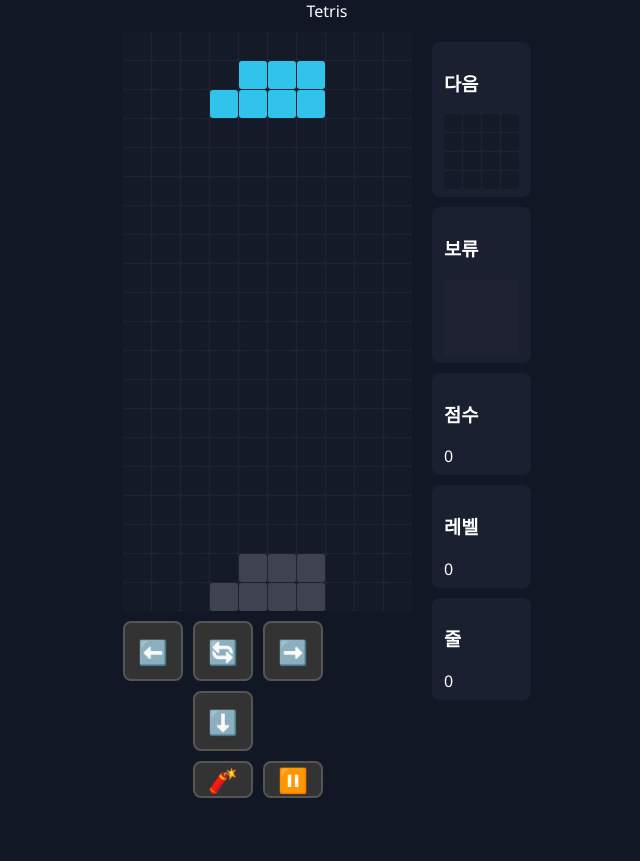
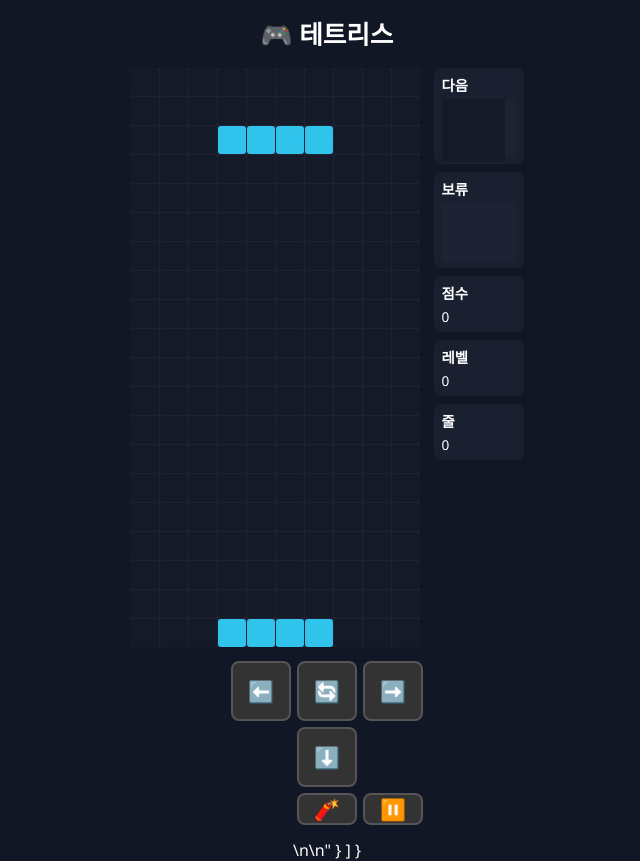
Before and after one commit to austin-mino/Tetris, a plain HTML site: page index.html in a window 1280 px wide. Both pictures are taken after a click on the button "게임 시작". Shown: the whole page, without its empty margins (313-953 px from the left). Before the commit the page ends 800 px from the top, so only its background shows below. Drawn offline with Linux system fonts and the light colour scheme.

Commit message:
Update index.html

```diff
--- a/index.html
+++ b/index.html
@@ -1,87 +1,88 @@
+<!-- Part 1 / 5 : HEAD + 공통 CSS -->
 <!DOCTYPE html>
 <html lang="ko">
 <head>
 <meta charset="UTF-8" />
-  <meta name="viewport" content="width=device-width, initial-scale=1.0" />
-  <title>Tetris 1.1</title>
+<meta name="viewport"
+      content="width=device-width,initial-scale=1.0,maximum-scale=1.0,user-scalable=no" />
+<title>🎮 모바일 테트리스</title>
+
 <style>
-    :root {
-      --bg: #121725;
-      --grid: #1e2233;
-      --cell: 28px;
-      --gap: 1px;
-      --T: #b36be0; --O: #f7d041; --I: #30c3ec;
-      --S: #5ccd6a; --Z: #ef5959; --L: #f69c3c; --J: #5185f7;
+:root{
+  --cell:22px;     /* 모바일 기본 크기 */
+  --gap:1px;
+  --grid:#1e2233;
+  --bg:#121725;
+  /* 블록 색 */
+  --T:#b36be0;--O:#f7d041;--I:#30c3ec;
+  --S:#5ccd6a;--Z:#ef5959;--L:#f69c3c;--J:#5185f7;
 }
-    body {
-      margin: 0;
-      font-family: 'Segoe UI', sans-serif;
-      background: var(--bg);
-      color: #fff;
-      display: flex;
-      flex-direction: column;
-      align-items: center;
+
+/* 공통 레이아웃 */
+*{box-sizing:border-box}
+body{
+  margin:0;font-family:'Segoe UI',sans-serif;
+  background:var(--bg);color:#fff;display:flex;
+  flex-direction:column;align-items:center;
+  user-select:none;-webkit-tap-highlight-color:transparent;
 }
-    #game {
-      display: grid;
-      grid-template-columns: repeat(10, var(--cell));
-      grid-template-rows: repeat(20, var(--cell));
-      gap: var(--gap);
-      background: var(--grid);
-    }
-    .cell {
-      width: var(--cell);
-      height: var(--cell);
-      background: #151a28;
-      border-radius: 3px;
-    }
-    .ghost { background: rgba(255,255,255,0.15); }
-    .T { background: var(--T); } .O { background: var(--O); } .I { background: var(--I); }
-    .S { background: var(--S); } .Z { background: var(--Z); } .L { background: var(--L); } .J { background: var(--J); }
-    #controls {
-      display: grid;
-      grid-template-columns: repeat(3, 60px);
-      grid-template-rows: repeat(2, 60px);
-      gap: 10px;
-      margin-top: 10px;
-    }
-    .btn {
-      background: #333;
-      border: 2px solid #555;
-      border-radius: 8px;
-      display: flex;
-      align-items: center;
-      justify-content: center;
-      font-size: 1.5rem;
-      color: white;
-    }
-    .panel {
-      background: #1b2031;
-      border-radius: 8px;
-      padding: 8px 12px;
-      margin-top: 10px;
-    }
-    .mini {
-      display: grid;
-      grid-template-columns: repeat(4, 18px);
-      grid-template-rows: repeat(4, 18px);
-      gap: 1px;
-      background: var(--grid);
-    }
-    .mini div {
-      width: 18px;
-      height: 18px;
-      background: #151a28;
+h1{margin:14px 0 6px;font-size:1.6rem}
+#start{padding:10px 20px;border:none;border-radius:6px;
+  background:#4caf50;font-size:1rem;color:#fff;margin-top:6px}
+
+#wrapper{display:none;gap:14px;margin-top:10px}
+#board{display:grid;gap:var(--gap);background:var(--grid)}
+.cell{width:var(--cell);height:var(--cell);background:#151a28;border-radius:3px}
+.ghost{background:rgba(255,255,255,.15)}
+
+.T{background:var(--T)}.O{background:var(--O)}.I{background:var(--I)}
+.S{background:var(--S)}.Z{background:var(--Z)}.L{background:var(--L)}.J{background:var(--J)}
+
+#side{display:flex;flex-direction:column;gap:8px;font-size:.85rem}
+.panel{background:#1b2031;border-radius:8px;padding:6px 8px;min-width:90px}
+.panel h3{margin:0 0 4px;font-size:.9rem}
+
+.mini{display:grid;grid-template-columns:repeat(4,14px);
+      grid-template-rows:repeat(4,14px);gap:1px;background:var(--grid)}
+.mini div{width:14px;height:14px;background:#151a28;border-radius:2px}
+
+#controls{display:none;
+  grid-template-columns:repeat(3,50px);grid-template-rows:repeat(2,50px);
+  gap:6px;margin:14px 0}
+.btn{background:#333;border:2px solid #555;border-radius:8px;
+     display:flex;align-items:center;justify-content:center;
+     font-size:1.3rem;color:#fff}
+.btn:active{background:#555}
+
+/* 큰 화면에서 셀 키우기 */
+@media(min-width:600px){
+  :root{--cell:28px}
+  .mini div{width:18px;height:18px}
+  #controls{grid-template-columns:repeat(3,60px);
+            grid-template-rows:repeat(2,60px)}
 }
 </style>
 </head>
+<!-- Part 2 / 5 : BODY 구조 -->
 <body>
-  </h1>Tetris</h1>
+<h1>🎮 테트리스</h1>
 <button id="start">게임 시작</button>
 
-  <div style="display:flex;gap:20px;margin-top:10px">
-    <div>
-      <div id="game"></div>
+<div id="wrapper">
+  <!-- 메인 보드 -->
+  <div id="board"></div>
+
+  <!-- 우측 패널 -->
+  <div id="side">
+    <div class="panel"><h3>다음</h3><div id="next" class="mini"></div></div>
+    <div class="panel"><h3>보류</h3><div id="hold" class="mini"></div></div>
+    <div class="panel"><h3>점수</h3><div id="score">0</div></div>
+    <div class="panel"><h3>레벨</h3><div id="level">1</div></div>
+    <div class="panel"><h3>줄</h3><div id="lines">0</div></div>
+  </div>
+</div>
+
+<!-- 모바일 컨트롤 -->
 <div id="controls">
   <div class="btn" id="left">⬅️</div>
   <div class="btn" id="rotate">🔄</div>
@@ -90,252 +91,174 @@
   <div class="btn" style="grid-column:2/3" id="drop">🧨</div>
   <div class="btn" id="holdBtn">⏸️</div>
 </div>
-    </div>
-    <div>
-      <div class="panel"><h3>다음</h3><div id="next" class="mini"></div></div>
-      <div class="panel"><h3>보류</h3><div id="hold" class="mini"></div></div>
-      <div class="panel"><h3>점수</h3><div id="score">0</div></div>
-      <div class="panel"><h3>레벨</h3><div id="level">1</div></div>
-      <div class="panel"><h3>줄</h3><div id="lines">0</div></div>
-    </div>
-  </div>
-
+<!-- Part 3 / 5 : JS - 상수·초기화 -->
 <script>
-  const game = document.getElementById('game');
-  const ROWS = 20, COLS = 10;
-  let board = [];
-  let currentBlock, nextBlock, holdBlock = null, canHold = true;
-  let score = 0, level = 1, lines = 0;
-  let interval = 1000, timer;
-  const COLORS = { I: 'I', J: 'J', L: 'L', O: 'O', S: 'S', T: 'T', Z: 'Z' };
-
-  const BLOCKS = {
-    I: [[[0,1,2,3],[1,1,1,1],[0,0,0,0],[0,0,0,0]]],
-    J: [[[1,0,0],[1,1,1],[0,0,0]]],
-    L: [[[0,0,1],[1,1,1],[0,0,0]]],
-    O: [[[1,1],[1,1]]],
-    S: [[[0,1,1],[1,1,0],[0,0,0]]],
-    Z: [[[1,1,0],[0,1,1],[0,0,0]]],
-    T: [[[0,1,0],[1,1,1],[0,0,0]]]
+const ROWS=20,COLS=10;
+const COLORS={I:'I',J:'J',L:'L',O:'O',S:'S',T:'T',Z:'Z'};
+const SHAPES={
+ I:[[0,1,2,3],[0,COLS,COLS*2,COLS*3]],
+ O:[[0,1,COLS,COLS+1]],
+ T:[[1,COLS,COLS+1,COLS+2],[1,COLS+1,COLS+2,COLS*2+1],
+    [COLS,COLS+1,COLS+2,COLS*2+1],[1,COLS,COLS+1,COLS*2+1]],
+ S:[[1,2,COLS,COLS+1],[0,COLS,COLS+1,COLS*2+1]],
+ Z:[[0,1,COLS+1,COLS+2],[2,COLS+1,COLS+2,COLS*2+1]],
+ J:[[0,COLS,COLS+1,COLS+2],[1,2,COLS+1,COLS*2+1],
+    [COLS,COLS+1,COLS+2,COLS*2+2],[1,COLS+1,COLS*2,COLS*2+1]],
+ L:[[2,COLS,COLS+1,COLS+2],[1,COLS+1,COLS*2+1,COLS*2+2],
+    [COLS,COLS+1,COLS+2,COLS*2],[0,1,COLS+1,COLS*2+1]]
 };
 
-  function initBoard() {
-    board = Array.from({ length: ROWS }, () => Array(COLS).fill(0));
+let board,cur,nextQ=[],hold=null,canHold=true;
+let score=0,level=1,lines=0,interval=1000,timer,playing=false;
+
+/* DOM */
+const boardEl=document.getElementById('board');
+const nextEl=document.getElementById('next');
+const holdEl=document.getElementById('hold');
+const scoreEl=document.getElementById('score');
+const levelEl=document.getElementById('level');
+const linesEl=document.getElementById('lines');
+  <!-- Part 4 / 5 : JS - 로직 -->
+function initBoard(){
+  board=Array.from({length:ROWS},()=>Array(COLS).fill(0));
+  boardEl.style.gridTemplateColumns=`repeat(${COLS},var(--cell))`;
+  boardEl.style.gridTemplateRows=`repeat(${ROWS},var(--cell))`;
 }
 
-  function drawBoard() {
-    game.innerHTML = '';
-    for (let r = 0; r < ROWS; r++) {
-      for (let c = 0; c < COLS; c++) {
-        const cell = document.createElement('div');
-        cell.className = 'cell';
-        if (board[r][c]) cell.classList.add(COLORS[board[r][c]]);
-        game.appendChild(cell);
-      }
-    }
-    drawBlock(currentBlock);
-    drawGhost();
+function rndType(){return Object.keys(SHAPES)[Math.floor(Math.random()*7)];}
+function refill(){while(nextQ.length<5)nextQ.push(rndType());}
+
+function miniDraw(el,type){
+  el.innerHTML=''; for(let i=0;i<16;i++){el.appendChild(document.createElement('div')).className='cell';}
+  if(!type)return; SHAPES[type][0].forEach(p=>el.children[p].classList.add(COLORS[type]));
 }
 
-  function drawBlock(block) {
-    block.shape.forEach((row, r) => {
-      row.forEach((val, c) => {
-        if (val) {
-          const x = block.col + c;
-          const y = block.row + r;
-          if (y >= 0) game.children[y * COLS + x].classList.add(COLORS[block.type]);
-        }
-      });
+function collision(pos,type,rot){
+  return SHAPES[type][rot].some(o=>{
+    const idx=pos+o,x=idx%COLS,y=idx/COLS|0;
+    return x<0||x>=COLS||y>=ROWS||(y>=0&&board[y][x]);
   });
 }
 
-  function drawGhost() {
-    let ghostY = currentBlock.row;
-    while (!collide(currentBlock, ghostY + 1, currentBlock.col)) ghostY++;
-    currentBlock.shape.forEach((row, r) => {
-      row.forEach((val, c) => {
-        if (val) {
-          const x = currentBlock.col + c;
-          const y = ghostY + r;
-          if (y >= 0) game.children[y * COLS + x].classList.add('ghost');
+function ghostPos(){
+  let p=cur.pos;
+  while(!collision(p+COLS,cur.type,cur.rot))p+=COLS;
+  return p;
 }
+
+function draw(){
+  boardEl.innerHTML='';
+  for(let r=0;r<ROWS;r++)for(let c=0;c<COLS;c++){
+    const d=document.createElement('div');d.className='cell';if(board[r][c])d.classList.add(COLORS[board[r][c]],'frozen');boardEl.appendChild(d);
+  }
+  // 고스트
+  SHAPES[cur.type][cur.rot].forEach(o=>{
+    const idx=ghostPos()+o;if(idx>=0)boardEl.children[idx].classList.add('ghost',COLORS[cur.type]);
   });
+  // 현재
+  SHAPES[cur.type][cur.rot].forEach(o=>{
+    const idx=cur.pos+o;if(idx>=0)boardEl.children[idx].classList.add(COLORS[cur.type],'active');
   });
 }
 
-  function collide(block, newRow, newCol) {
-    return block.shape.some((row, r) =>
-      row.some((val, c) => {
-        if (!val) return false;
-        const x = newCol + c;
-        const y = newRow + r;
-        return x < 0 || x >= COLS || y >= ROWS || (y >= 0 && board[y][x]);
-      })
-    );
-  }
-
-  function merge(block) {
-    block.shape.forEach((row, r) => {
-      row.forEach((val, c) => {
-        if (val) {
-          const x = block.col + c;
-          const y = block.row + r;
-          if (y >= 0) board[y][x] = block.type;
-        }
-      });
+function merge(){
+  SHAPES[cur.type][cur.rot].forEach(o=>{
+    const idx=cur.pos+o;if(idx>=0){const y=idx/COLS|0,x=idx%COLS;board[y][x]=cur.type;}
   });
 }
 
-  function clearLines() {
-    let cleared = 0;
-    board = board.filter(row => {
-      if (row.every(cell => cell)) {
-        cleared++;
-        return false;
-      }
-      return true;
-    });
-    while (board.length < ROWS) board.unshift(Array(COLS).fill(0));
-    if (cleared > 0) {
-      score += [0, 100, 300, 500, 800][cleared];
-      lines += cleared;
-      if (lines >= level * 10) {
-        level++;
-        interval = Math.max(100, 1000 - (level - 1) * 100);
-        startTimer();
-      }
+function clearLines(){
+  let removed=0;
+  board=board.filter(row=>{if(row.every(v=>v)){removed++;return false;}return true;});
+  while(board.length<ROWS)board.unshift(Array(COLS).fill(0));
+  if(removed){
+    score+=[0,100,300,500,800][removed]*level;
+    lines+=removed;
+    if(lines>=level*10){level++;interval=Math.max(100,1000-(level-1)*100);restartTimer();}
     updateHUD();
   }
 }
 
-  function updateHUD() {
-    document.getElementById('score').textContent = score;
-    document.getElementById('level').textContent = level;
-    document.getElementById('lines').textContent = lines;
+function updateHUD(){
+  scoreEl.textContent=score;levelEl.textContent=level;linesEl.textContent=lines;
 }
 
-  function randomBlock() {
-    const types = Object.keys(BLOCKS);
-    const type = types[Math.floor(Math.random() * types.length)];
-    const shape = BLOCKS[type][0].map(row => row.slice());
-    return { type, shape, row: -1, col: 3 };
+function spawn(){
+  cur={type:nextQ.shift(),rot:0,pos:3};
+  refill();miniDraw(nextEl,nextQ[0]);canHold=true;
+  if(collision(cur.pos,cur.type,0))return gameOver();
+  draw();
 }
 
-  function rotate(block) {
-    const N = block.shape.length;
-    const newShape = Array.from({ length: N }, (_, r) =>
-      Array.from({ length: N }, (_, c) => block.shape[N - c - 1][r])
-    );
-    const test = { ...block, shape: newShape };
-    if (!collide(test, block.row, block.col)) block.shape = newShape;
+function move(dx,dy){
+  const p=cur.pos+dx+dy*COLS;
+  if(!collision(p,cur.type,cur.rot)){cur.pos=p;draw();}
+  else if(dy===1){merge();clearLines();spawn();}
 }
 
-  function move(dx, dy) {
-    const test = { ...currentBlock, row: currentBlock.row + dy, col: currentBlock.col + dx };
-    if (!collide(test, test.row, test.col)) {
-      currentBlock.row += dy;
-      currentBlock.col += dx;
-    } else if (dy === 1) {
-      merge(currentBlock);
-      clearLines();
-      spawn();
-    }
+function rotate(){
+  const nr=(cur.rot+1)%SHAPES[cur.type].length;
+  for(const k of [0,-1,1,-2,2])if(!collision(cur.pos+k,cur.type,nr)){cur.pos+=k;cur.rot=nr;draw();break;}
 }
 
-  function drop() {
-    while (!collide(currentBlock, currentBlock.row + 1, currentBlock.col)) {
-      currentBlock.row++;
-      score++;
-    }
-    merge(currentBlock);
-    clearLines();
-    spawn();
-    updateHUD();
+function hardDrop(){
+  while(!collision(cur.pos+COLS,cur.type,cur.rot)){cur.pos+=COLS;score+=2;}
+  merge();clearLines();spawn();updateHUD();
 }
 
-  function hold() {
-    if (!canHold) return;
-    if (!holdBlock) {
-      holdBlock = currentBlock;
-      currentBlock = nextBlock;
-      nextBlock = randomBlock();
-    } else {
-      [currentBlock, holdBlock] = [holdBlock, currentBlock];
+function holdSwap(){
+  if(!canHold)return;
+  [cur.type,hold]=(hold? [hold,cur.type]:[cur.type,cur.type]);
+  cur.rot=0;cur.pos=3;miniDraw(holdEl,hold);canHold=false;
+  if(collision(cur.pos,cur.type,0))return gameOver();
+  draw();
 }
-    currentBlock.row = -1;
-    currentBlock.col = 3;
-    canHold = false;
-    drawMini('hold', holdBlock);
+  <!-- Part 5 / 5 : JS - 이벤트 & 스타트 -->
+function restartTimer(){clearInterval(timer);timer=setInterval(()=>move(0,1),interval);}
+
+function gameOver(){
+  playing=false;clearInterval(timer);
+  alert(`게임 오버! 점수 ${score}`);document.getElementById('start').style.display='block';
+  document.getElementById('wrapper').style.display='none';document.getElementById('controls').style.display='none';
 }
 
-  function drawMini(id, block) {
-    const el = document.getElementById(id);
-    el.innerHTML = '';
-    const cells = [];
-    for (let i = 0; i < 16; i++) {
-      const d = document.createElement('div');
-      d.className = 'cell';
-      el.appendChild(d);
-      cells.push(d);
+function startGame(){
+  score=level=lines=0;interval=1000;updateHUD();
+  initBoard();refill();spawn();restartTimer();
+  document.getElementById('start').style.display='none';
+  document.getElementById('wrapper').style.display='flex';
+  document.getElementById('controls').style.display='grid';playing=true;
 }
-    if (!block) return;
-    block.shape.forEach((row, r) => {
-      row.forEach((val, c) => {
-        if (val) cells[r * 4 + c].classList.add(COLORS[block.type]);
+
+/* 버튼 & 키보드 */
+document.getElementById('start').onclick=startGame;
+['left','right','down','rotate','drop','holdBtn'].forEach(id=>{
+  document.getElementById(id).addEventListener('click',()=>{
+    if(!playing)return;
+    if(id==='left')move(-1,0);
+    else if(id==='right')move(1,0);
+    else if(id==='down')move(0,1);
+    else if(id==='rotate')rotate();
+    else if(id==='drop')hardDrop();
+    else if(id==='holdBtn')holdSwap();
   });
 });
+document.addEventListener('keydown',e=>{
+  if(!playing)return;
+  if(e.key==='ArrowLeft')move(-1,0);
+  else if(e.key==='ArrowRight')move(1,0);
+  else if(e.key==='ArrowDown')move(0,1);
+  else if(e.key==='ArrowUp')rotate();
+  else if(e.key===' ')hardDrop();
+  else if(e.key==='c'||e.key==='C'||e.key==='Shift')holdSwap();
+});
+
+/* 최초 셀 구성 */
+initBoard(); /* 빈판 그려놓기 */
+for(let r=0;r<ROWS;r++)for(let c=0;c<COLS;c++){
+  const d=document.createElement('div');d.className='cell';boardEl.appendChild(d);
 }
-
-  function spawn() {
-    currentBlock = nextBlock;
-    currentBlock.row = -1;
-    currentBlock.col = 3;
-    nextBlock = randomBlock();
-    canHold = true;
-    drawMini('next', nextBlock);
-    if (collide(currentBlock, currentBlock.row, currentBlock.col)) {
-      alert('게임 오버!');
-      startBtn.style.display = 'block';
-      clearInterval(timer);
+</script>\n</body>\n</html>"
     }
+  ]
 }
-
-  function startTimer() {
-    clearInterval(timer);
-    timer = setInterval(() => {
-      move(0, 1);
-      drawBoard();
-    }, interval);
-  }
-
-  const startBtn = document.getElementById('start');
-  startBtn.onclick = () => {
-    startBtn.style.display = 'none';
-    initBoard();
-    score = level = lines = 0;
-    updateHUD();
-    nextBlock = randomBlock();
-    spawn();
-    startTimer();
-  };
-
-  document.getElementById('left').onclick = () => { move(-1, 0); drawBoard(); };
-  document.getElementById('right').onclick = () => { move(1, 0); drawBoard(); };
-  document.getElementById('down').onclick = () => { move(0, 1); drawBoard(); };
-  document.getElementById('drop').onclick = () => { drop(); drawBoard(); };
-  document.getElementById('rotate').onclick = () => { rotate(currentBlock); drawBoard(); };
-  document.getElementById('holdBtn').onclick = () => { hold(); drawBoard(); };
-
-  document.addEventListener('keydown', e => {
-    if (!currentBlock) return;
-    if (e.code === 'ArrowLeft') move(-1, 0);
-    if (e.code === 'ArrowRight') move(1, 0);
-    if (e.code === 'ArrowDown') move(0, 1);
-    if (e.code === 'ArrowUp') rotate(currentBlock);
-    if (e.code === 'Space') drop();
-    if (e.code === 'ShiftLeft' || e.code === 'KeyC') hold();
-    drawBoard();
-  });
-  </script>
-</body>
-</html>
```
Lines whose indentation alone changed are shown as unchanged.
